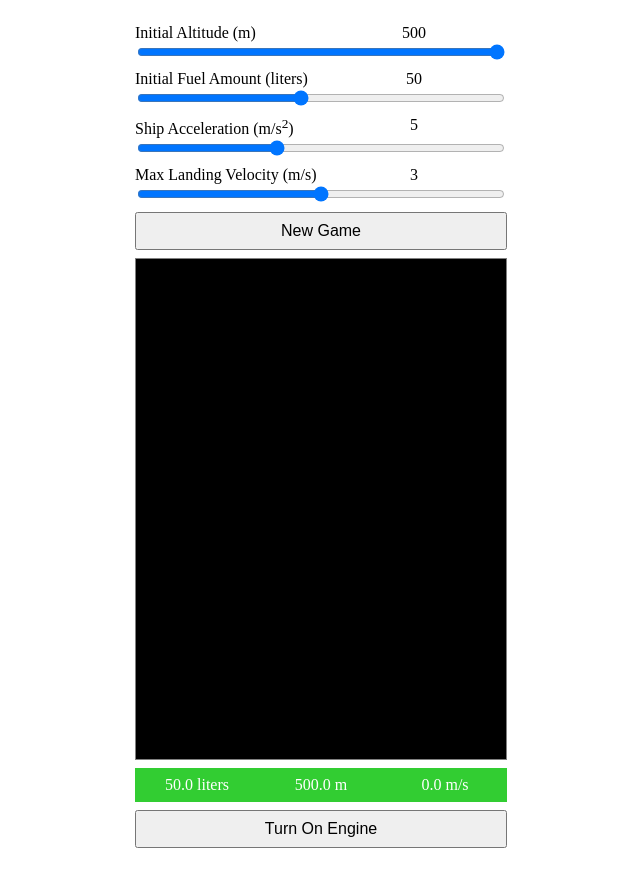
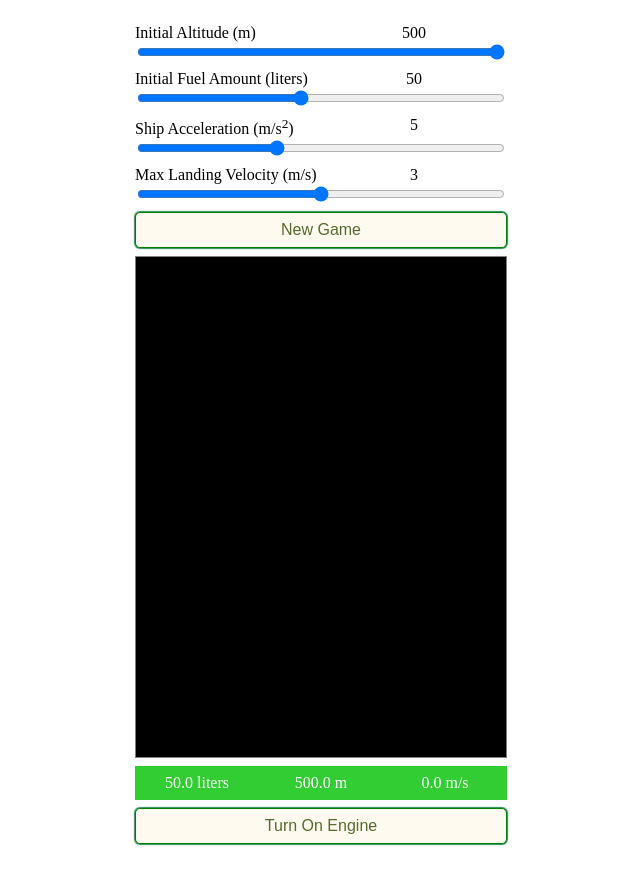
Before and after one commit to tomfoxweb/game-apollon, an Angular app: page / in a window 1280 px wide. Shown: the whole page, without its empty margins (319-959 px from the left). Built offline with nearby package versions, Linux system fonts and the light colour scheme.

Commit message:
Add styles for buttons

```diff
--- a/src/app/app.component.scss
+++ b/src/app/app.component.scss
@@ -12,6 +12,16 @@ $content-max-width: 370px;
     cursor: pointer;
     font-size: 1rem;
     padding: 0.5em 1em;
+    color: DarkOliveGreen;
+    background-color: floralwhite;
+    border: 1px solid green;
+    border-radius: 5px;
+    box-shadow: 0px 0px 1px 1px seagreen;
+
+    &:active {
+      color: white;
+      background-color: darkseagreen;
+    }
   }
 
   .canvas-game {
```
